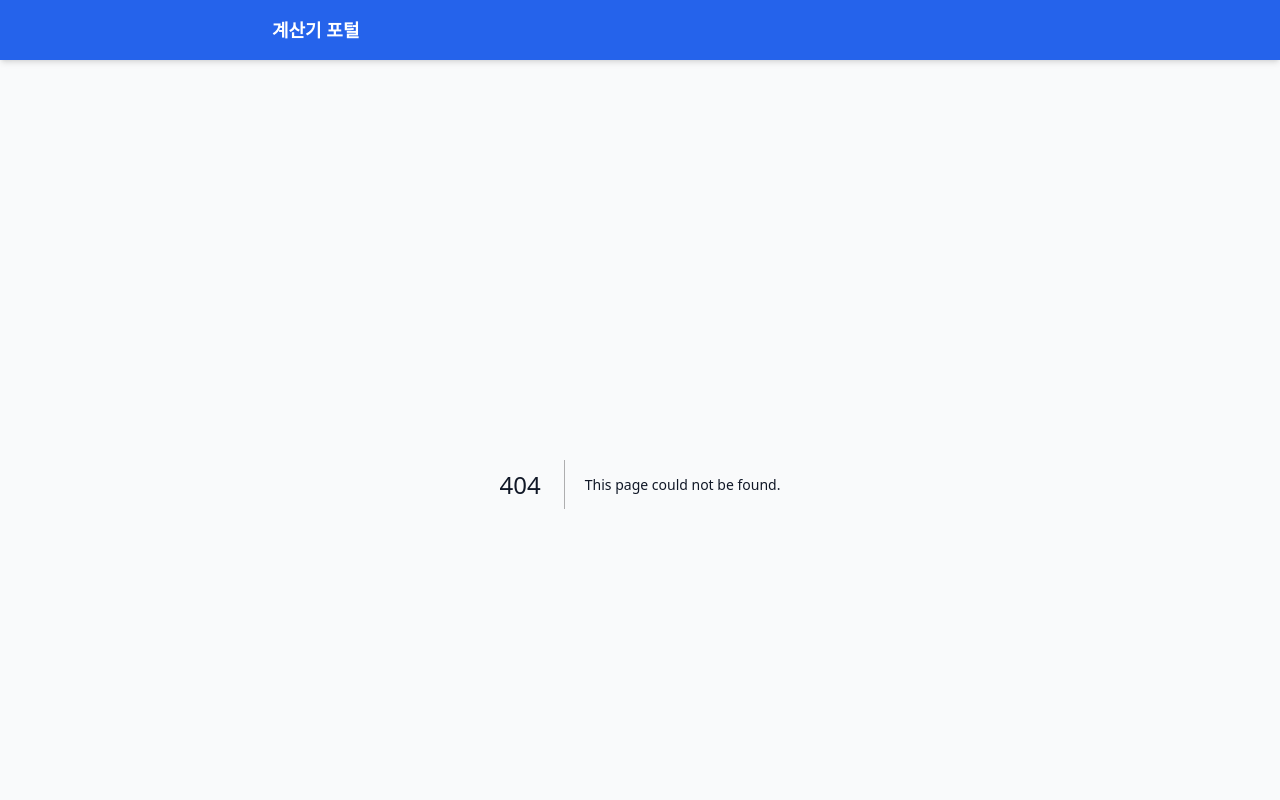
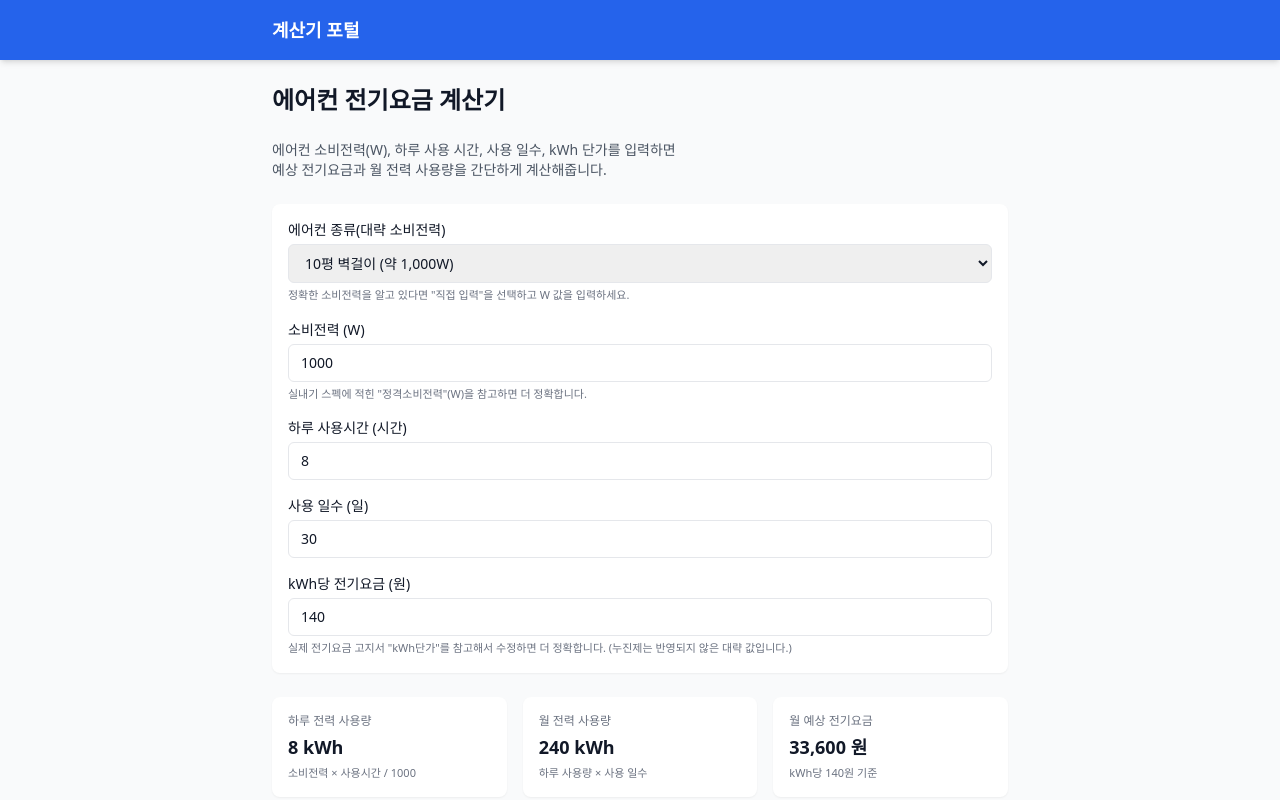
Before and after one commit to geniuspark00-source/calc-site, a Next.js app: page /calculators/aircon-electric in a window 1280 px wide. Before the commit this address had no page. Shown: the top 800 px of the page. Built offline with nearby package versions, Linux system fonts and the light colour scheme.

Commit message:
auto push

```diff
--- /dev/null
+++ b/app/calculators/aircon-electric/AirconElectricCalculatorUI.tsx
@@ -0,0 +1,186 @@
+// app/calculators/aircon-electric/AirconElectricCalculatorUI.tsx
+"use client";
+
+import { useState, useEffect } from "react";
+
+type PresetKey = "custom" | "wall_6" | "wall_10" | "stand_18";
+
+const PRESET_POWER: Record<PresetKey, { label: string; power: number }> = {
+  custom: { label: "직접 입력", power: 1000 },
+  wall_6: { label: "6평 벽걸이 (약 700W)", power: 700 },
+  wall_10: { label: "10평 벽걸이 (약 1,000W)", power: 1000 },
+  stand_18: { label: "18평 스탠드 (약 2,000W)", power: 2000 },
+};
+
+export default function AirconElectricCalculatorUI() {
+  const [preset, setPreset] = useState<PresetKey>("wall_10");
+  const [power, setPower] = useState<number>(PRESET_POWER["wall_10"].power); // 소비전력(W)
+  const [hoursPerDay, setHoursPerDay] = useState<number>(8); // 하루 사용시간
+  const [days, setDays] = useState<number>(30); // 사용 일수
+  const [kwhPrice, setKwhPrice] = useState<number>(140); // kWh당 단가(원) - 기본값 대략치
+
+  // 프리셋 선택 시 소비전력 자동 변경
+  useEffect(() => {
+    if (preset !== "custom") {
+      setPower(PRESET_POWER[preset].power);
+    }
+  }, [preset]);
+
+  const dailyKwh = (power * hoursPerDay) / 1000; // kWh
+  const monthlyKwh = dailyKwh * days;
+  const monthlyCost = monthlyKwh * kwhPrice;
+  const dailyCost = dailyKwh * kwhPrice;
+
+  const formatNumber = (n: number) =>
+    isNaN(n)
+      ? "-"
+      : n.toLocaleString("ko-KR", {
+          maximumFractionDigits: 0,
+        });
+
+  const formatNumberFloat = (n: number) =>
+    isNaN(n)
+      ? "-"
+      : n.toLocaleString("ko-KR", {
+          maximumFractionDigits: 1,
+        });
+
+  return (
+    <div className="space-y-6">
+      {/* 입력 영역 */}
+      <div className="grid gap-4 bg-white p-4 rounded-lg shadow-sm">
+        {/* 프리셋 선택 */}
+        <div className="flex flex-col gap-1">
+          <label className="text-sm font-medium">에어컨 종류(대략 소비전력)</label>
+          <select
+            className="border rounded-md px-3 py-2 text-sm"
+            value={preset}
+            onChange={(e) => setPreset(e.target.value as PresetKey)}
+          >
+            {Object.entries(PRESET_POWER).map(([key, item]) => (
+              <option key={key} value={key}>
+                {item.label}
+              </option>
+            ))}
+          </select>
+          <p className="text-[11px] text-gray-500">
+            정확한 소비전력을 알고 있다면 &quot;직접 입력&quot;을 선택하고
+            W 값을 입력하세요.
+          </p>
+        </div>
+
+        {/* 소비전력 */}
+        <div className="flex flex-col gap-1">
+          <label className="text-sm font-medium">소비전력 (W)</label>
+          <input
+            type="number"
+            className="border rounded-md px-3 py-2 text-sm"
+            value={power || ""}
+            onChange={(e) => {
+              setPreset("custom");
+              setPower(Number(e.target.value) || 0);
+            }}
+            placeholder="예: 1000"
+          />
+          <p className="text-[11px] text-gray-500">
+            실내기 스펙에 적힌 &quot;정격소비전력&quot;(W)을 참고하면 더
+            정확합니다.
+          </p>
+        </div>
+
+        {/* 하루 사용시간 */}
+        <div className="flex flex-col gap-1">
+          <label className="text-sm font-medium">하루 사용시간 (시간)</label>
+          <input
+            type="number"
+            className="border rounded-md px-3 py-2 text-sm"
+            value={hoursPerDay || ""}
+            onChange={(e) => setHoursPerDay(Number(e.target.value) || 0)}
+            placeholder="예: 8"
+          />
+        </div>
+
+        {/* 사용 일수 */}
+        <div className="flex flex-col gap-1">
+          <label className="text-sm font-medium">사용 일수 (일)</label>
+          <input
+            type="number"
+            className="border rounded-md px-3 py-2 text-sm"
+            value={days || ""}
+            onChange={(e) => setDays(Number(e.target.value) || 0)}
+            placeholder="예: 30"
+          />
+        </div>
+
+        {/* kWh 단가 */}
+        <div className="flex flex-col gap-1">
+          <label className="text-sm font-medium">kWh당 전기요금 (원)</label>
+          <input
+            type="number"
+            className="border rounded-md px-3 py-2 text-sm"
+            value={kwhPrice || ""}
+            onChange={(e) => setKwhPrice(Number(e.target.value) || 0)}
+            placeholder="예: 140"
+          />
+          <p className="text-[11px] text-gray-500">
+            실제 전기요금 고지서 &quot;kWh단가&quot;를 참고해서 수정하면
+            더 정확합니다. (누진제는 반영되지 않은 대략 값입니다.)
+          </p>
+        </div>
+      </div>
+
+      {/* 결과 영역 */}
+      <div className="grid gap-4 md:grid-cols-3">
+        <div className="bg-white rounded-lg shadow-sm p-4">
+          <div className="text-xs text-gray-500 mb-1">하루 전력 사용량</div>
+          <div className="text-lg font-bold">
+            {formatNumberFloat(dailyKwh)} kWh
+          </div>
+          <div className="text-[11px] text-gray-500 mt-1">
+            소비전력 × 사용시간 / 1000
+          </div>
+        </div>
+
+        <div className="bg-white rounded-lg shadow-sm p-4">
+          <div className="text-xs text-gray-500 mb-1">월 전력 사용량</div>
+          <div className="text-lg font-bold">
+            {formatNumberFloat(monthlyKwh)} kWh
+          </div>
+          <div className="text-[11px] text-gray-500 mt-1">
+            하루 사용량 × 사용 일수
+          </div>
+        </div>
+
+        <div className="bg-white rounded-lg shadow-sm p-4">
+          <div className="text-xs text-gray-500 mb-1">월 예상 전기요금</div>
+          <div className="text-lg font-bold">
+            {formatNumber(Math.round(monthlyCost))} 원
+          </div>
+          <div className="text-[11px] text-gray-500 mt-1">
+            kWh당 {kwhPrice.toLocaleString("ko-KR")}원 기준
+          </div>
+        </div>
+      </div>
+
+      <div className="grid gap-4 md:grid-cols-2">
+        <div className="bg-white rounded-lg shadow-sm p-4">
+          <div className="text-xs text-gray-500 mb-1">하루 예상 전기요금</div>
+          <div className="text-lg font-bold">
+            {formatNumber(Math.round(dailyCost))} 원
+          </div>
+        </div>
+
+        <div className="bg-white rounded-lg shadow-sm p-4">
+          <div className="text-xs text-gray-500 mb-1">참고 사항</div>
+          <ul className="text-[11px] text-gray-500 list-disc list-inside space-y-1">
+            <li>실제 전기요금은 누진제, 기본요금에 따라 달라질 수 있습니다.</li>
+            <li>
+              장시간 가동, 여러 대 동시 사용 시에는 전체 소비전력을 합산해서
+              계산해 보세요.
+            </li>
+          </ul>
+        </div>
+      </div>
+    </div>
+  );
+}
--- /dev/null
+++ b/app/calculators/aircon-electric/page.tsx
@@ -0,0 +1,24 @@
+// app/calculators/aircon-electric/page.tsx
+import { generateSEOTags } from "@/lib/seo";
+import AirconElectricCalculatorUI from "./AirconElectricCalculatorUI";
+
+export const metadata = generateSEOTags({
+  title: "에어컨 전기요금 계산기 | Calc Site",
+  description:
+    "에어컨 소비전력, 하루 사용시간, 일수, kWh 단가를 입력하면 예상 전기요금과 사용량을 계산해줍니다.",
+  url: "https://calc-site-delta.vercel.app/calculators/aircon-electric",
+});
+
+export default function AirconElectricCalculatorPage() {
+  return (
+    <div className="space-y-6">
+      <h1 className="text-2xl font-bold">에어컨 전기요금 계산기</h1>
+      <p className="text-sm text-gray-600">
+        에어컨 소비전력(W), 하루 사용 시간, 사용 일수, kWh 단가를 입력하면
+        <br />
+        예상 전기요금과 월 전력 사용량을 간단하게 계산해줍니다.
+      </p>
+      <AirconElectricCalculatorUI />
+    </div>
+  );
+}
--- a/app/page.tsx
+++ b/app/page.tsx
@@ -107,6 +107,13 @@ export default function Home() {
   </p>
 </a>
 
+<Link
+  href="/calculators/aircon-electric"
+  className="p-4 rounded-lg shadow bg-white hover:bg-gray-50 border"
+>
+  에어컨 전기요금 계산기
+</Link>
+
       </div>
     </div>
   );
```
